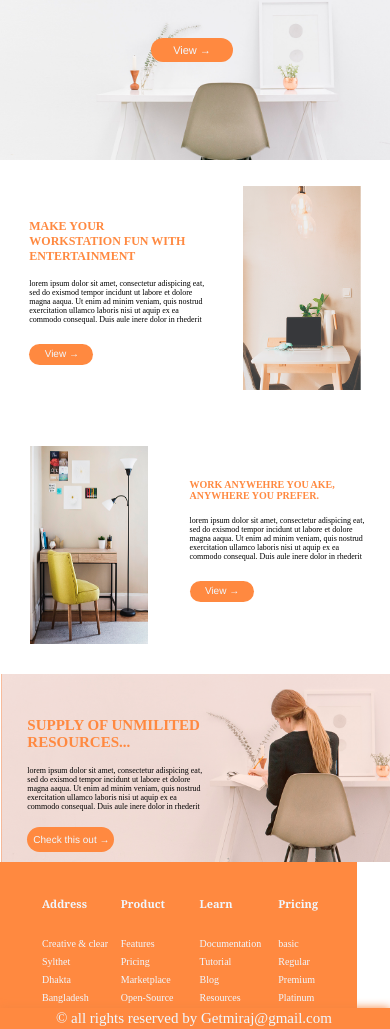
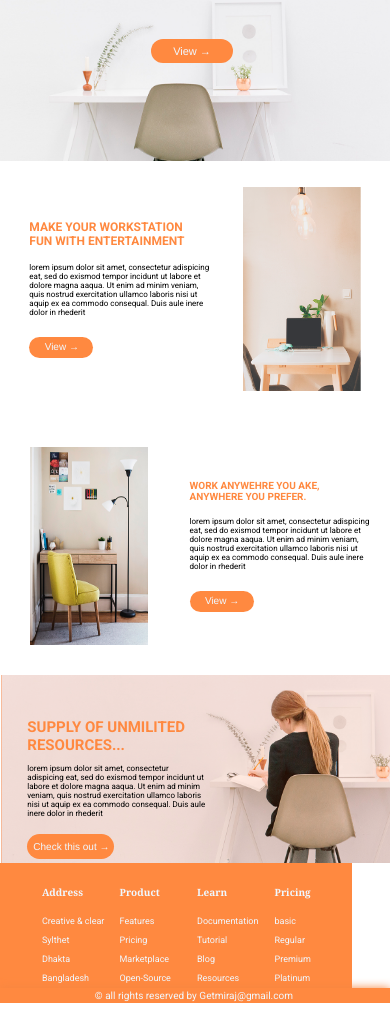
Before and after one commit to Jovanny1227/proyecto-Creative-Clean, a plain HTML site: page index.html in a window 390 px wide. Shown: the part 128-1157 px from the top of the page. After the commit the page ends 1131 px from the top, so only its background shows below. Drawn offline with Linux system fonts and the light colour scheme; a web font is replaced by a local one.

Commit message:
sexto commit

```diff
--- a/index.html
+++ b/index.html
@@ -3,7 +3,6 @@
 <head>
     <meta charset="UTF-8">
     <meta name="viewport" content="width=device-width, initial-scale=1.0">
-    <meta name="viewport" content="#width=d#evice-width, initial-scale=1#.0">
     <link rel="stylesheet" href="style.css">
     <link rel="icon" href="imgs/bgHeader.png">
     <title>Creative & Clean</title>
--- a/style.css
+++ b/style.css
@@ -1,10 +1,12 @@
 @import url('https://fonts.googleapis.com/css2?family=Roboto:ital,wght@0,100..900;1,100..900&display=swap');
+@import url('https://fonts.googleapis.com/css?lang=es&family=Product+Sans|Roboto:400,700');.gb_3d {
+font: 13px/27px Roboto,Arial,sans-serif;
+}
 *{
     margin: 0%;
     padding: 0%;
     cursor:context-menu;
-    font-family: roboto slap;
-
+    font-family: roboto,arial, sans-serif;
 }
 .container1{
     padding: 100px 0px 15.5% 0px;
@@ -42,8 +44,7 @@
     text-align: left;
     color: rgb(255, 137, 64);
     font-size: calc(39px + 0.5vw);
-    margin-top: 20%;
-
+    margin-top: 10%;
 }
 .container2 p{
     width: 690px;
@@ -70,7 +71,7 @@
     text-align: left;
     color: rgb(255, 137, 64);
     font-size: calc(39px + 0.5vw);
-    margin-top: 20%;
+    margin-top: 10%;
 }
 .container3 p{
     width: 690px;
@@ -99,7 +100,7 @@
     width: 690px;
     text-align: left;
     font-size: calc(12px + 1vw);
-    margin-top: 15px;
+    margin-top: 10px;
 }
 
 .container4 h2{
@@ -121,6 +122,10 @@ button{
     cursor: pointer;
     font-size: medium;
     font-family: 'Franklin Gothic Medium', 'Arial Narrow', Arial, sans-serif;
+}
+button:hover{
+    background-color:  rgb(245, 128, 56);
+    transition: 0.5s;
 }
 .container5{
     display: flex;
@@ -158,9 +163,10 @@ footer{
 footer p{
     margin-left: 15%;
 }
-img{
-    width: 600px;
-    height: 10%;
+img {
+    max-width: 100%;
+    height: auto;
+    display: block;
 }
 
 
@@ -169,7 +175,7 @@ img{
         padding: 30px 2px 16.5% 14px;
     }
     .container2 img, .container3 img{
-        width: 306px;
+        width: 33%;
         margin: 1% 8% 5% 5%;
         height: 427px;
     }
@@ -212,7 +218,7 @@ img{
         font-size: 32px;
     }
     .container4 p{
-        width: 447px;
+        width: 51%;
         font-size: 20px;
     }
     .container4 button{
@@ -221,7 +227,8 @@ img{
     }
     .container5{
         padding: 8px 46px 22px 102px;
-        width: 773px;
+        /* width: 83.9%; */
+
     }
 }
 @media (max-width: 920px){
@@ -338,10 +345,14 @@ img{
     }
     footer p {
     margin-left: 13%;
-    font-size: 15px;
+    font-size: 13px;
     }
 }
 @media (max-width: 480px){
+     .container1  {
+        padding: 44px 9px 4% 3px;
+        background-position-x: -76px;
+    }
     .container1 h1 {
         font-size: 43px;
     }
@@ -384,13 +395,17 @@ img{
     }
     .container5 {
         padding: 3px 0px 0px 42px;
-        width: 315px;
+        width: 310px;
     }
     .container5 h2 {
-        margin: 24px 30px 22px 0px;
-        font-size: 11px;
+        margin: 12px 30px 10px 0px;
+        font-size: 10px;
     }
     .container5 a{
+        font-size: 9px;
+    }
+    footer p {
+        margin-left: 13%;
         font-size: 10px;
     }
 
```
